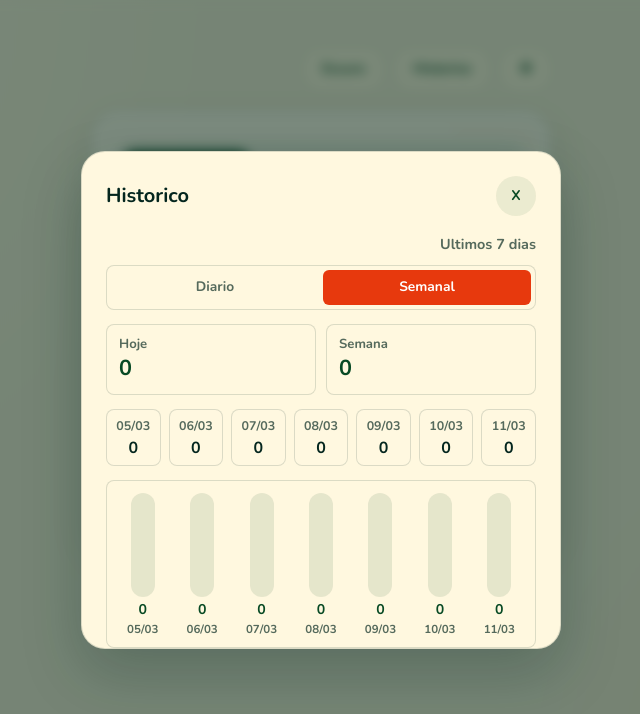
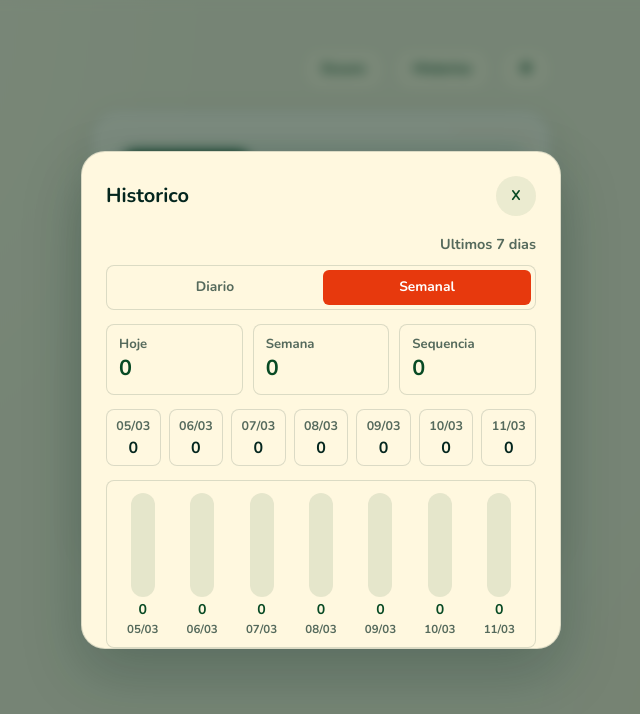
Before and after one commit to LuizOtavioTG/pomodoro-timer, an Angular app in the folder frontend/pomodoro-frontend/: page / in a window 1280 px wide. Both pictures are taken after a click on the button "Historico". Shown: the top 714 px of the page, without its empty margins (319-959 px from the left). Built offline with nearby package versions, Linux system fonts and the light colour scheme.

Commit message:
feat: display current streak in history summary

```diff
--- a/frontend/pomodoro-frontend/src/app/pomodoro-container/pomodoro-container.html
+++ b/frontend/pomodoro-frontend/src/app/pomodoro-container/pomodoro-container.html
@@ -105,6 +105,11 @@
         <span class="history-total-label">Semana</span>
         <strong>{{ completedPomodorosThisWeek }}</strong>
       </div>
+
+      <div class="history-total">
+        <span class="history-total-label">Sequencia</span>
+        <strong>{{ currentStreak }}</strong>
+      </div>
     </div>
 
     <ul class="history-list" [attr.aria-label]="historyListAriaLabel">
--- a/frontend/pomodoro-frontend/src/app/pomodoro-container/pomodoro-container.scss
+++ b/frontend/pomodoro-frontend/src/app/pomodoro-container/pomodoro-container.scss
@@ -192,7 +192,7 @@
 
 .history-totals {
   display: grid;
-  grid-template-columns: repeat(2, minmax(0, 1fr));
+  grid-template-columns: repeat(3, minmax(0, 1fr));
   gap: 10px;
   margin-bottom: 14px;
 }
```
Also changed, not shown: 1 other file (tests, documents, lock files or other folders).
